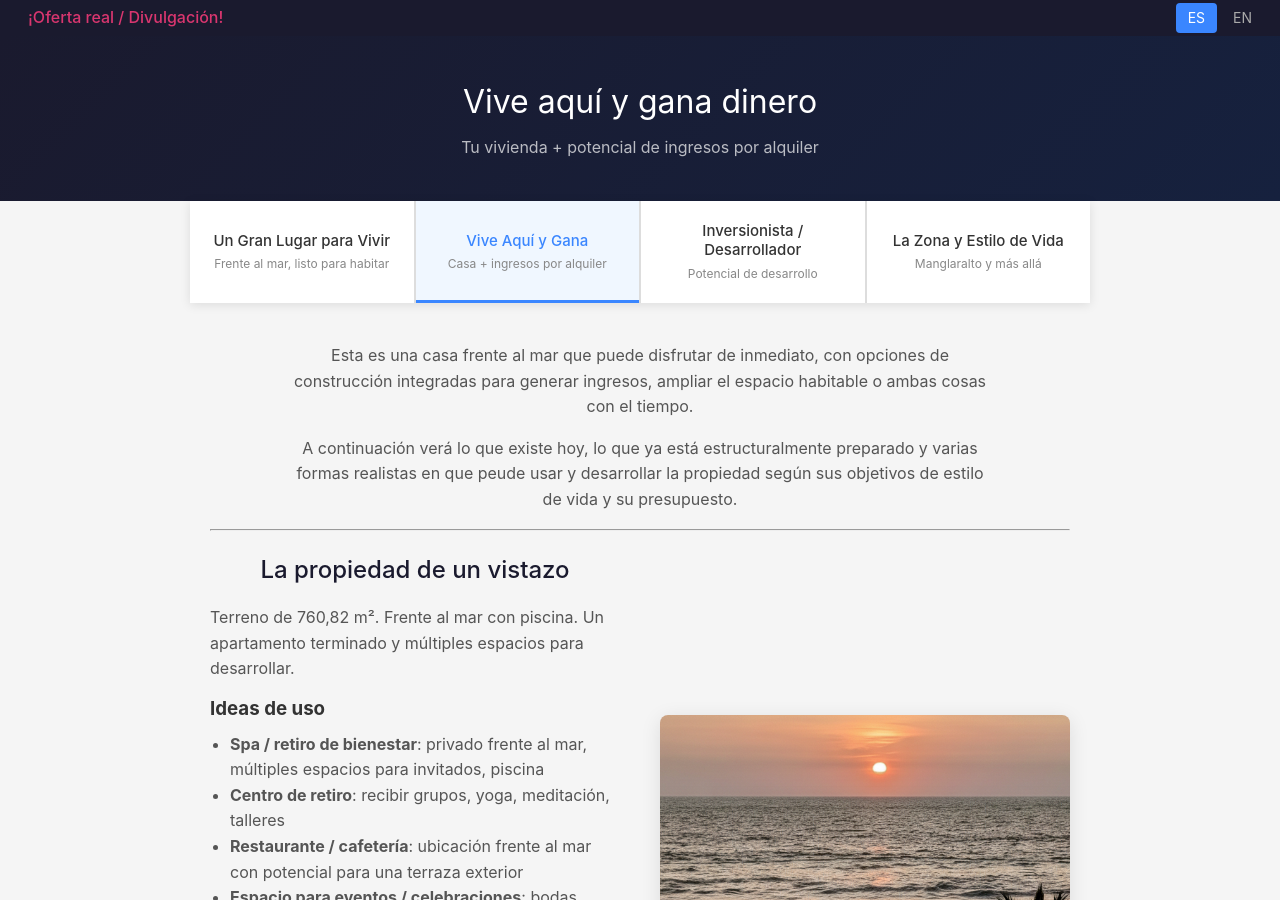
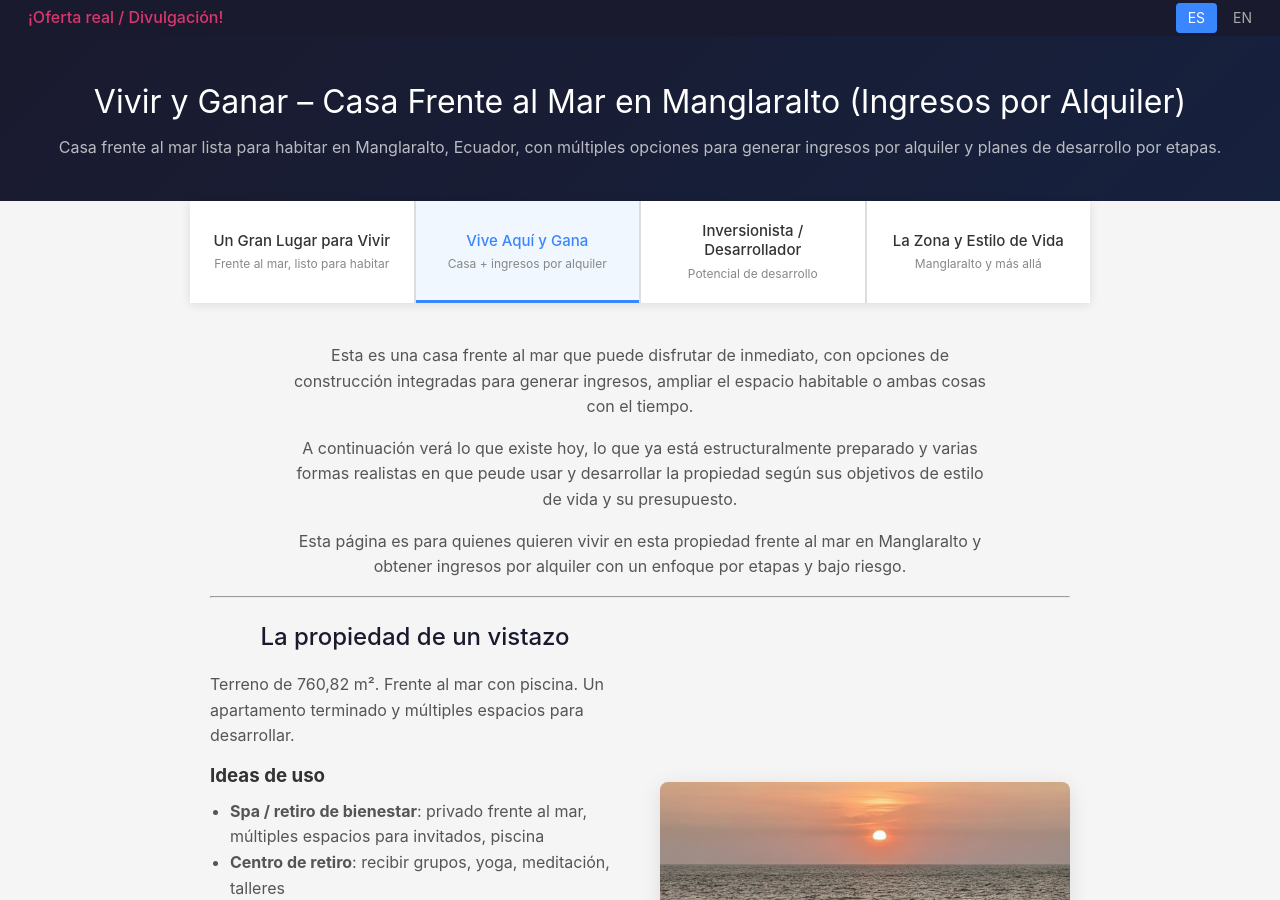
Before and after one commit to almamala/spondylus-tech, a Jekyll site: the page built from es/hybrid.html, in a window 1280 px wide and 900 px high. Built offline with Jekyll 4.4.1, drawn with Linux system fonts in a browser that asks for light colours.

Commit message:
Mirror AI optimization to Spanish pages; fix broken es/ internal links

```diff
--- a/es/hybrid.html
+++ b/es/hybrid.html
@@ -1,7 +1,7 @@
 ---
 layout: subpage
-title: Vive aquí y gana dinero
-description: Tu vivienda + potencial de ingresos por alquiler
+title: Vivir y Ganar – Casa Frente al Mar en Manglaralto (Ingresos por Alquiler)
+description: Casa frente al mar lista para habitar en Manglaralto, Ecuador, con múltiples opciones para generar ingresos por alquiler y planes de desarrollo por etapas.
 page_id: hybrid
 lang: es
 ---
@@ -18,6 +18,9 @@ lang: es
       A continuación verá lo que existe hoy, lo que ya está estructuralmente
       preparado y varias formas realistas en que peude usar y desarrollar la
       propiedad según sus objetivos de estilo de vida y su presupuesto.
+    </p>
+    <p class="sub">
+      Esta página es para quienes quieren vivir en esta propiedad frente al mar en Manglaralto y obtener ingresos por alquiler con un enfoque por etapas y bajo riesgo.
     </p>
   </section>
   <hr />
@@ -65,7 +68,7 @@ lang: es
       </ul>
       <p>
         Esta página se centra en la opción «Vivir y alquilar». Consulte
-        <a href="{{ '/investor.html' | relative_url }}">Inversor / Promotor</a>
+        <a href="{{ '/es/investor.html' | relative_url }}">Inversor / Promotor</a>
         para conocer el potencial de desarrollo a mayor escala.
       </p>
     </div>
@@ -216,7 +219,7 @@ lang: es
         lo que decida hacer después.
       </p>
       <p>
-        <a href="{{ '/investor.html' | relative_url }}"
+        <a href="{{ '/es/investor.html' | relative_url }}"
           >Explore la visión completa de desarrollo en la página Inversores / Promotores →</a
         >
       </p>
--- a/es/investor.html
+++ b/es/investor.html
@@ -1,7 +1,7 @@
 ---
 layout: subpage
-title: Inversor / Promotor
-description: 760 m² frente al mar con potencial de desarrollo
+title: Inversión Inmobiliaria Frente al Mar en Manglaralto, Ecuador – Inversor / Promotor
+description: Terreno de 760 m² frente al mar en Manglaralto, Ecuador, con ~945 m² de área edificable, apartamento terminado, piscina de gran tamaño, pérgola y opciones de desarrollo claras.
 page_id: investor
 lang: es
 ---
@@ -283,7 +283,7 @@ lang: es
       posibilidades reales de revalorización y un riesgo de ejecución inusualmente claro para esta ubicación.
     </p>
     <p>
-      <a href="{{ '/hybrid.html' | relative_url }}"
+      <a href="{{ '/es/hybrid.html' | relative_url }}"
         >Explore un enfoque por fases de desarrollo en la página Híbrido →</a
       >
     </p>
```
Also changed, not shown: es/index.html (+7 -2 lines), es/lifestyle.html (+7 -2 lines), es/transparencia.html (+5 -2 lines).
